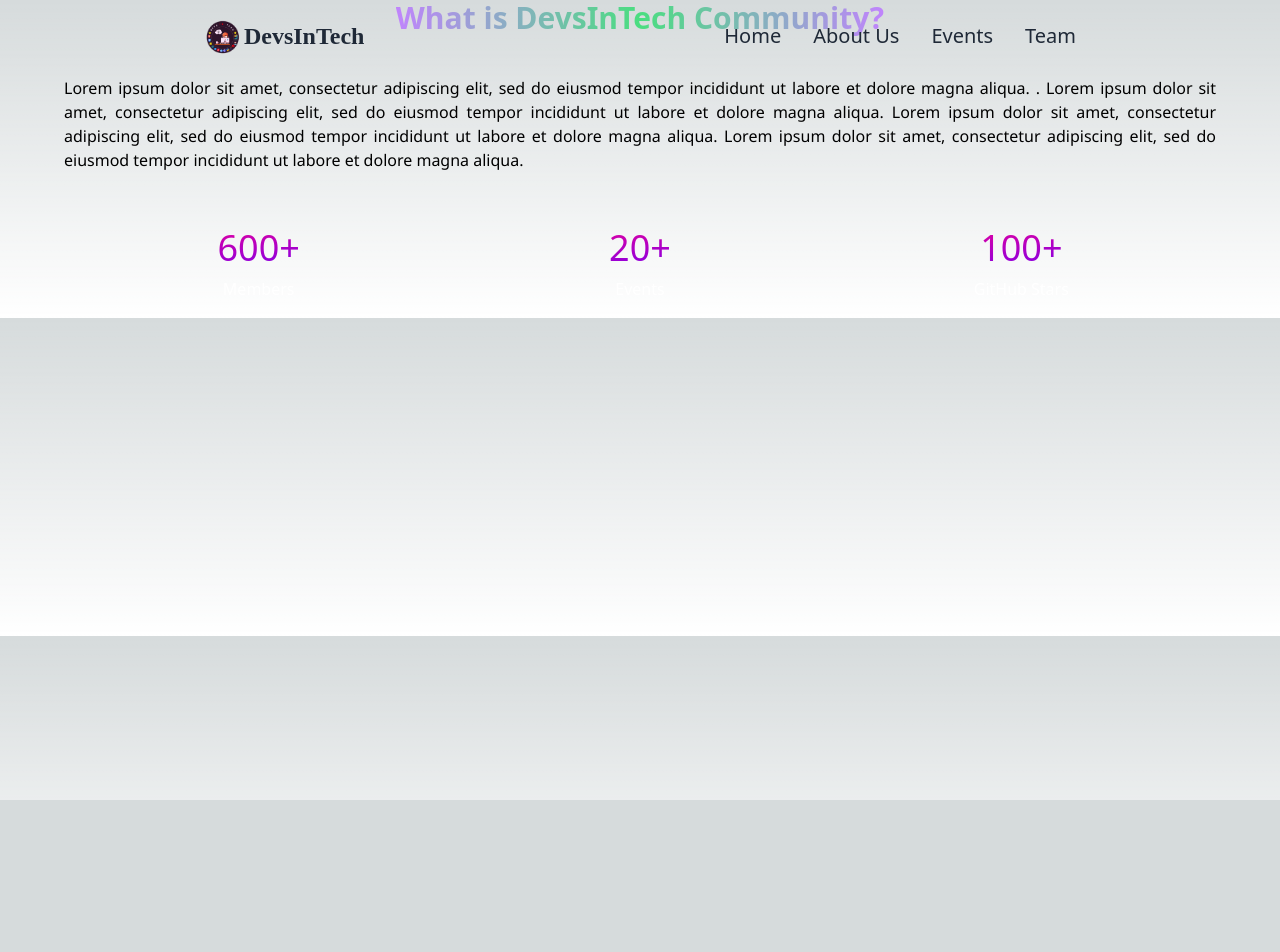
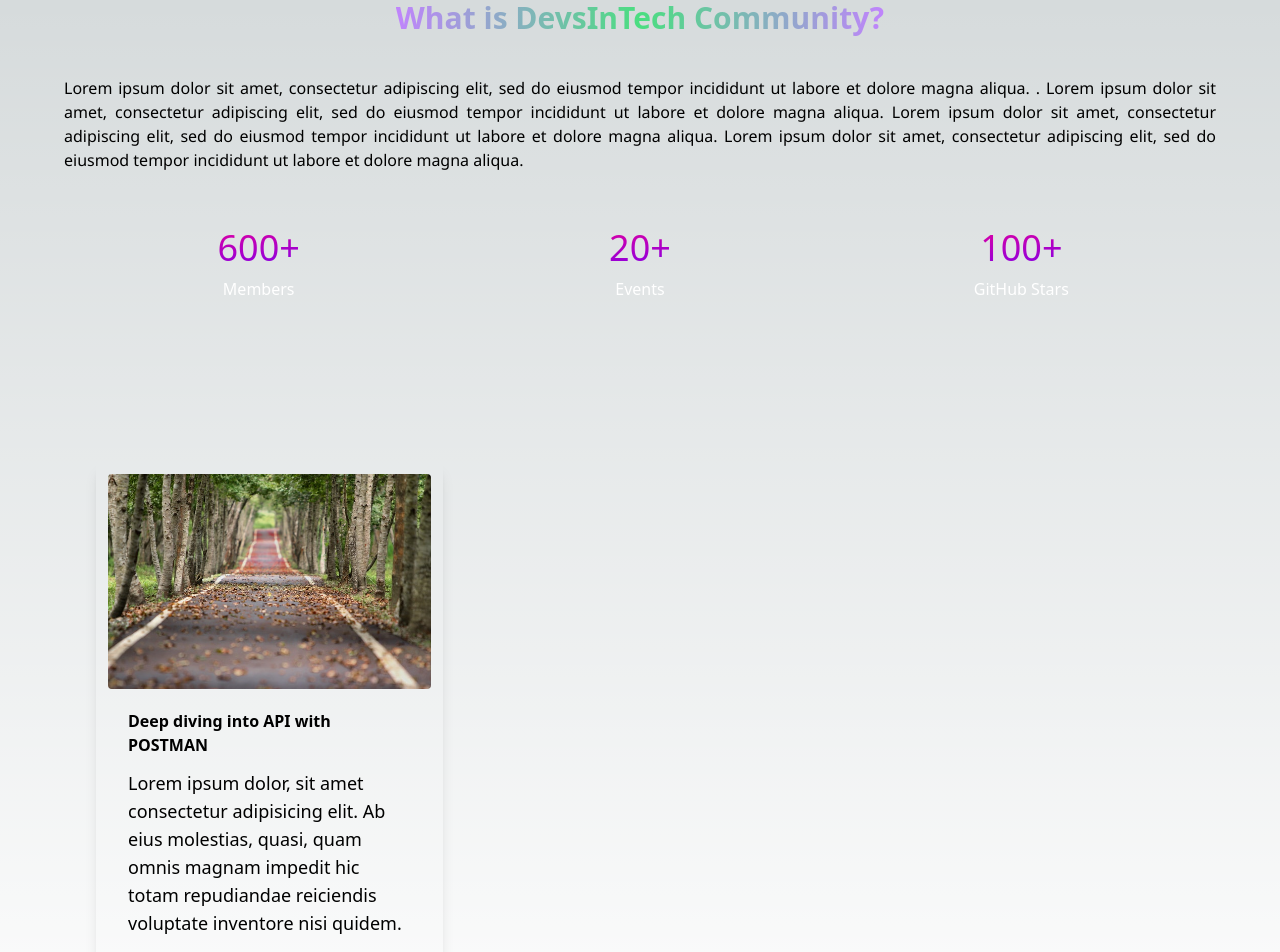
Before and after one commit to devs-in-tech/DevsInTech, a Next.js app: page / in a window 1280 px wide. Shown: the top 952 px of the page. Before the commit the page ends 800 px from the top, so only its background shows below. Built offline with nearby package versions, Linux system fonts and the light colour scheme.

Commit message:
feat: added event cards (#28)
* feat: added event cards

* fix: fixed images

```diff
--- /dev/null
+++ b/src/components/Events_Cards/Cards.jsx
@@ -0,0 +1,19 @@
+import Image from 'next/image'
+import data from './data'
+function Cards() {
+    return (
+        <main className='container mx-auto py-36 px-8'>
+            <div className="grid lg:grid-cols-3 gap-6">
+                {data.map(card => (<div key={null} className='shadow-lg rounded-lg p-3'>
+                    <Image className='rounded t-lg w-auto' src={card.img} alt="" />
+                    <div className='p-5'>
+                        <h3 className='text-3 xl font-bold mb-3'>{card.title}</h3>
+                        <p className='text-lg font-normal'>{card.text}</p>
+                    </div>
+                </div>))}
+            </div>
+        </main>
+    )
+}
+
+export default Cards
--- /dev/null
+++ b/src/components/Events_Cards/data.js
@@ -0,0 +1,10 @@
+import img1 from './images/1.jpg'
+
+export default [
+    {
+        img: img1,
+        title: "Deep diving into API with POSTMAN",
+        text: "Lorem ipsum dolor, sit amet consectetur adipisicing elit. Ab eius molestias, quasi, quam omnis magnam impedit hic totam repudiandae reiciendis voluptate inventore nisi quidem.",
+    },
+
+]
--- a/src/pages/home/index.js
+++ b/src/pages/home/index.js
@@ -1,9 +1,11 @@
 import { AboutCommunity } from "@/components";
+import Cards from "@/components/Events_Cards/Cards";
 
 const Home = () => {
   return (
     <>
       <AboutCommunity />
+      <Cards />
     </>
   );
 };
--- a/src/pages/index.js
+++ b/src/pages/index.js
@@ -1,4 +1,3 @@
-import Navbar from "@/components/Navbar";
 import Head from "next/head";
 import Script from "next/script";
 import Home from "./home";
@@ -20,7 +19,6 @@ export default function Main() {
         nomodule
         src="https://unpkg.com/ionicons@7.1.0/dist/ionicons/ionicons.js"
       ></Script>
-      <Navbar />
     </>
   );
 }
```
Also changed, not shown: src/components/Events_Cards/images/1.jpg (added).
